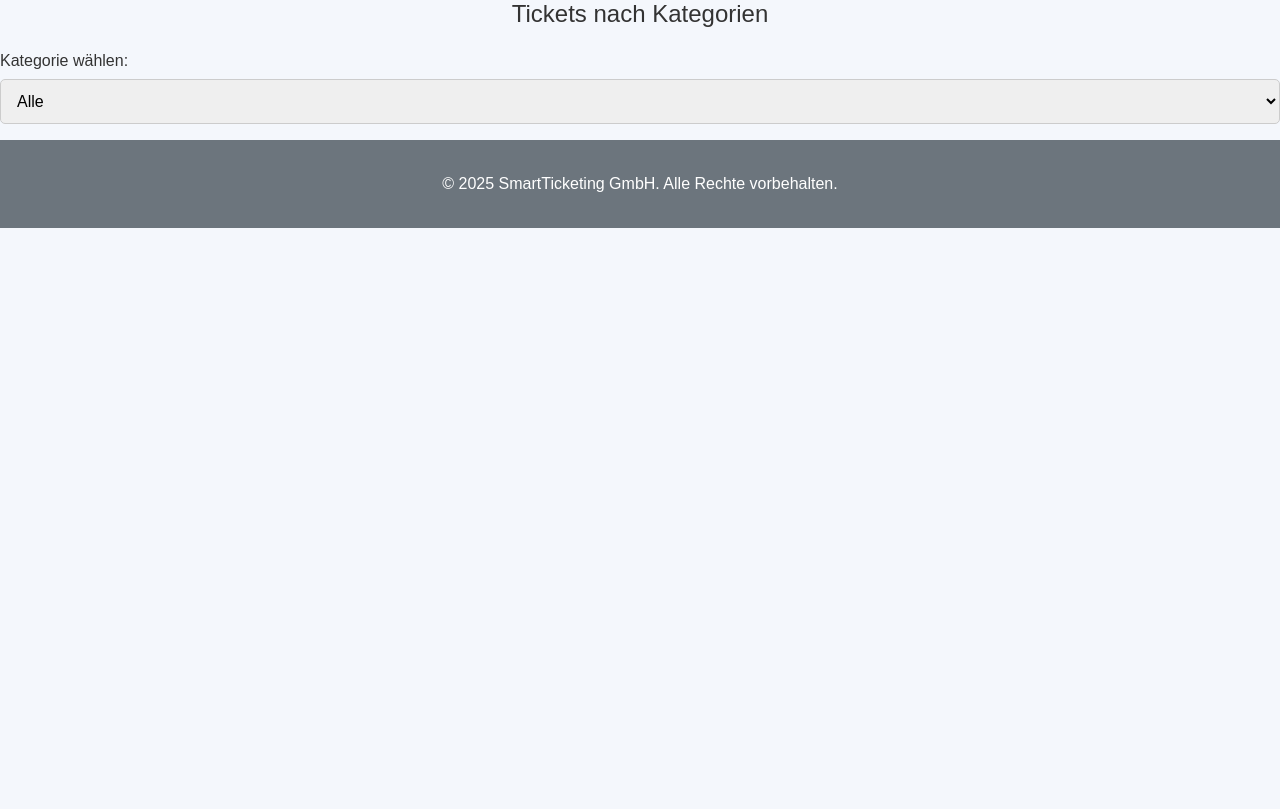
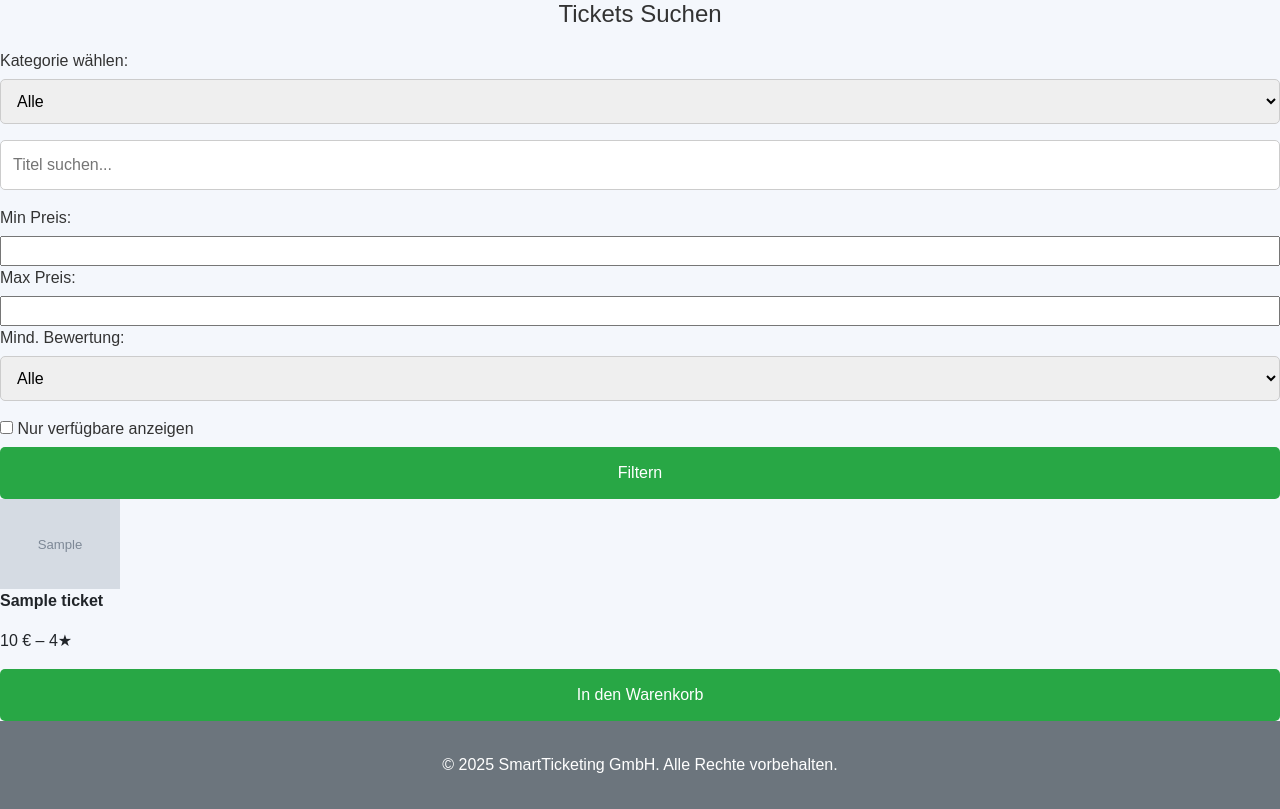
Before and after one commit to piy678/WEBEN, a PHP site: page /Frontend/sites/tickets.html in a window 1280 px wide. Shown: the part 66-875 px from the top of the page. Before the commit the page ends 294 px from the top, so only its background shows below. Run offline with PHP 8.4, Linux system fonts and the light colour scheme; tables that the repository leaves empty or names only in its code hold one stand-in row (values such as "Sample post"); grey boxes marked "Sample" are stand-in pictures.

Commit message:
add filter function

```diff
--- a/Frontend/sites/tickets.html
+++ b/Frontend/sites/tickets.html
@@ -2,71 +2,122 @@
 <html lang="de">
 <head>
   <meta charset="UTF-8">
+  <meta name="viewport" content="width=device-width, initial-scale=1.0">
   <title>Tickets durchsuchen</title>
   <link rel="stylesheet" href="../res/css/style.css">
 </head>
 <body>
-  <h2>Tickets nach Kategorien</h2>
+  <h2>Tickets Suchen</h2>
   <label for="category">Kategorie wählen:</label>
   <select id="category">
     <option value="all">Alle</option>
     <option value="musik">Musik</option>
     <option value="theater">Theater</option>
     <option value="sport">Sport</option>
+    <option value="konzert">Konzert</option>
   </select>
 
-  <div id="ticket-list">
-    <!-- AJAX lädt hier Tickets -->
-  </div>
+<!-- Such- & Filterelemente -->
+<input type="text" id="search" placeholder="Titel suchen..." />
+
+<label>Min Preis:</label>
+<input type="number" id="priceMin" />
+
+<label>Max Preis:</label>
+<input type="number" id="priceMax" />
+
+<label>Mind. Bewertung:</label>
+<select id="rating">
+  <option value="0">Alle</option>
+  <option value="1">1+</option>
+  <option value="2">2+</option>
+  <option value="3">3+</option>
+  <option value="4">4+</option>
+  <option value="5">5</option>
+</select>
+
+<label>
+  <input type="checkbox" id="onlyAvailable" />
+  Nur verfügbare anzeigen
+</label>
+
+<button onclick="loadTickets()">Filtern</button>
+
+<!-- Bereich für Ticket-Anzeige -->
+<div id="ticket-list"></div>
+
+
+
   <script>
-    document.getElementById("category").addEventListener("change", function() {
-      const category = this.value;
-      fetch("../../Backend/logic/getTickets.php?category=" + category)
+document.addEventListener("DOMContentLoaded", loadTickets);
+
+function loadTickets() {
+  const category = document.getElementById("category").value;
+  const search = document.getElementById("search").value;
+  const minPrice = document.getElementById("priceMin").value;
+  const maxPrice = document.getElementById("priceMax").value;
+  const rating = document.getElementById("rating").value;
+  const available = document.getElementById("onlyAvailable").checked ? 1 : 0;
+
+  const params = new URLSearchParams({
+    category,
+    search,
+    minPrice,
+    maxPrice,
+    rating,
+    available
+  });
+
+  const url = "../../Backend/logic/getTickets.php?" + params.toString();
+  console.log("→ Anfrage an:", url); // DEBUG
+
+  fetch(url)
     .then(res => res.json())
-        .then(data => {
+    .then(data => updateTicketList(data))
+    .catch(err => {
+      console.error("Fehler beim JSON-Parsing oder Laden:", err);
+    });
+}
+
+
+function updateTicketList(data) {
   const container = document.getElementById("ticket-list");
   container.innerHTML = "";
+
   if (data.length === 0) {
     container.innerHTML = "<p>Keine Tickets gefunden.</p>";
-          } else {
+    return;
+  }
+
   data.forEach(ticket => {
     const div = document.createElement("div");
+    const imagePath = ticket.image && ticket.image.trim() !== ""
+      ? `../../Backend/productpictures/${ticket.image}`
+      : "../res/img/placeholder.jpg";
+
     div.innerHTML = `
-              <strong>${ticket.title}</strong> – ${ticket.price} €
+      <img src="${imagePath}" width="120" />
+      <p><strong>${ticket.title}</strong></p>
+      <p>${ticket.price} € – ${ticket.rating}★</p>
+      <button onclick="addToCart(${ticket.id}, '${ticket.title}', ${ticket.price})">In den Warenkorb</button>
     `;
-            const button = document.createElement("button");
-            button.textContent = "In den Warenkorb";
-            button.addEventListener("click", () => {
-              addToCart(ticket.id, ticket.title, ticket.price);
-            });
-            div.appendChild(button);
+
     container.appendChild(div);
   });
 }
-        });
-    });
 
 function addToCart(id, title, price) {
   fetch("../../Backend/logic/addToCart.php", {
     method: "POST",
     headers: { "Content-Type": "application/json" },
-      body: JSON.stringify({
-        id: id,
-        title: title,
-        price: price,
-        quantity: 1
-      })
+    body: JSON.stringify({ id, title, price, quantity: 1 })
   })
     .then(res => res.json())
-    .then(data => {
-      alert(data.message || "Ticket wurde dem Warenkorb hinzugefügt!");
-    })
-    .catch(err => {
-      console.error("Fehler beim Hinzufügen:", err);
-      alert("Fehler beim Hinzufügen zum Warenkorb.");
-    });
+    .then(data => alert(data.message || "Zum Warenkorb hinzugefügt!"))
+    .catch(err => alert("Fehler beim Hinzufügen."));
 }
 </script>
+
   <script src="../js/script.js"></script>
 </body>
 </html>
```
Also changed, not shown: Backend/logic/getTickets.php (+54 -8 lines), 1 other file. Lines whose indentation alone changed are shown as unchanged.
